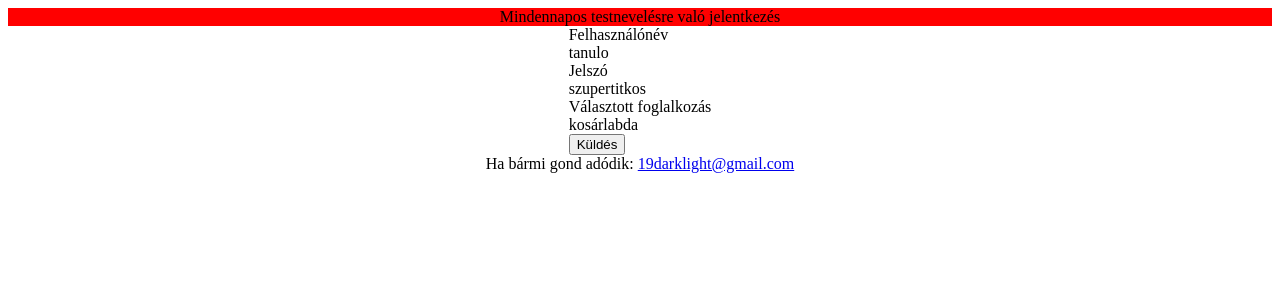
After one commit to DarkLight19/django2021, a Django app: page /tesi/ in a window 1280 px wide. The commit adds this page. Shown: the top 300 px of the page. Run offline with Django 3.2, Linux system fonts and the light colour scheme.

Commit message:
html elkezdése

```diff
--- a/elsoprojekt/elsoapp/models.py
+++ b/elsoprojekt/elsoapp/models.py
@@ -28,4 +28,4 @@ class Valasztas(models.Model):
     foglalkozas = models.ForeignKey(Foglalkozas, on_delete=models.CASCADE)
 
     def __str__(self):
-        return f"{self.tanulo.nev} - {self.foglalkozas}"
+        return f"{self.tanulo.nev} - {self.foglalkozas.nev}"
--- a/elsoprojekt/elsoapp/views.py
+++ b/elsoprojekt/elsoapp/views.py
@@ -1,13 +1,21 @@
 from django.shortcuts import render
 
 # Create your views here.
+from .models import Tanulo, Valasztas, Foglalkozas
 
 def home_view(request, *args, **kwargs):
+
+    tanulok = Tanulo.objects.all()
+
     kontextus = {
     "a": 123,
     "b": "blablabla",
     "l": [1,3,5,7,9],
-    "Tanulok": Tanulok,
+    "tanulok": tanulok,
     }
     print(f"Akontextus a. eleme: {kontextus['a']}")
     return render(request, "home.html", kontextus)
+
+def tesijel(request):
+    kontextus = {}
+    return render(request, "tesi.html", kontextus)
--- a/elsoprojekt/elsoprojekt/settings.py
+++ b/elsoprojekt/elsoprojekt/settings.py
@@ -119,4 +119,6 @@ USE_TZ = True
 # Static files (CSS, JavaScript, Images)
 # https://docs.djangoproject.com/en/3.1/howto/static-files/
 
+STATICFILES_DIRS = [os.path.join(BASE_DIR,'static')]
+
 STATIC_URL = '/static/'
--- a/elsoprojekt/elsoprojekt/urls.py
+++ b/elsoprojekt/elsoprojekt/urls.py
@@ -16,9 +16,10 @@ Including another URLconf
 from django.contrib import admin
 from django.urls import path
 
-from elsoapp.views import home_view
+from elsoapp.views import home_view, tesijel
 
 urlpatterns = [
     path('admin/', admin.site.urls),
     path('proba/', home_view, name='home'),
+    path('tesi/', tesijel)
 ]
--- /dev/null
+++ b/elsoprojekt/static/style.css
@@ -0,0 +1,12 @@
+header{
+    background-color : red;
+}
+
+header, footer{
+    text-align: center;
+}
+
+main{
+    display: grid;
+    justify-content: center;
+}
--- a/elsoprojekt/templates/home.html
+++ b/elsoprojekt/templates/home.html
@@ -30,9 +30,9 @@
 
     <h1>Tanulok:</h1>
     <ul>
-        {%for i in Tanulok %}
+        {%for i in tanulok %}
         <li>
-            i.nev
+            {{ i.nev }}
         </li>
         {%endfor%}
     </ul>
--- /dev/null
+++ b/elsoprojekt/templates/tesi.html
@@ -0,0 +1,39 @@
+<!DOCTYPE html>
+<html lang="en">
+<head>
+    <meta charset="UTF-8">
+    <meta http-equiv="X-UA-Compatible" content="IE=edge">
+    <meta name="viewport" content="width=device-width, initial-scale=1.0">
+    <title>Document</title>
+    {% load static %}
+
+    <link rel="stylesheet" href="{% static 'style.css' %}">
+
+    <style>
+
+    </style>
+</head>
+<body>
+    <header>
+        Mindennapos testnevelésre való jelentkezés
+    </header>
+
+    <main>
+        <form action="">
+            <div class ="grid-container">
+                <div class="grid-label">Felhasználónév</div>
+                <div class="grid-item">tanulo</div>
+                <div class="grid-label">Jelszó</div>
+                <div class="grid-item">szupertitkos</div>
+                <div class="grid-label">Választott foglalkozás</div>
+                <div class="grid-item">kosárlabda</div>
+                <button>Küldés</button>
+            </div>
+        </form>
+    </main>
+
+    <footer>
+        Ha bármi gond adódik: <a href ="19darklight@gmail.com">19darklight@gmail.com</a>
+    </footer>
+</body>
+</html>
```
